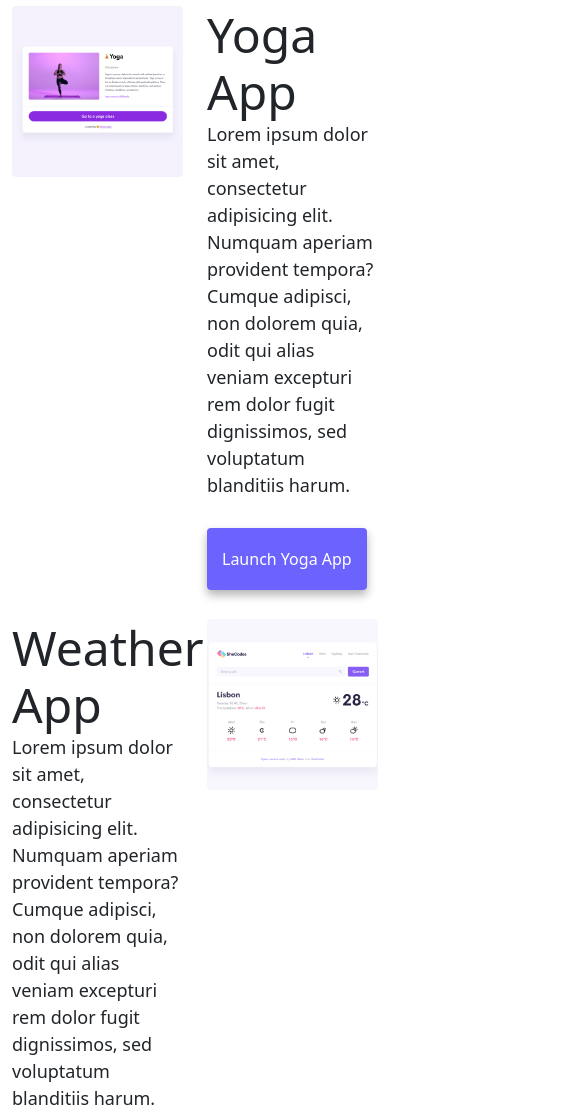
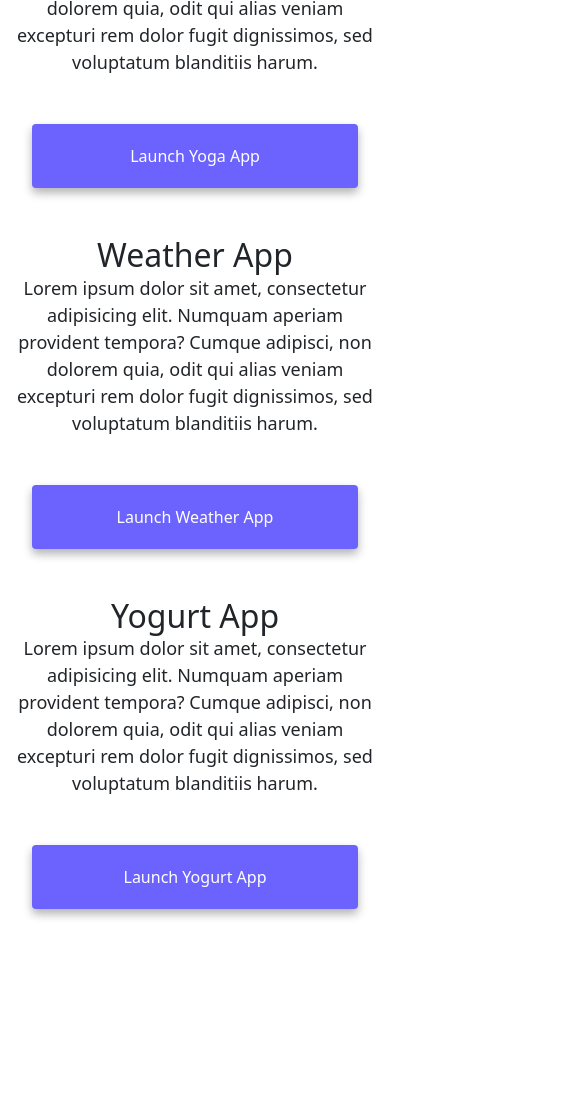
Before and after one commit to OlesiaOk/HomeWorkWeek3, a website: page index.html in a window 390 px wide. Shown: the part 658-1773 px from the top of the page, 563 px wide, since content can reach past the window. After the commit the page ends 1667 px from the top, so only its background shows below. Drawn offline with nearby package versions, Linux system fonts and the light colour scheme.

Commit message:
optimized site for mobil device

```diff
--- a/index.html
+++ b/index.html
@@ -4,7 +4,10 @@
     <meta charset="UTF-8" />
     <meta http-equiv="X-UA-Compatible" content="IE=edge" />
     <meta name="viewport" content="width=device-width, initial-scale=1.0" />
-    <meta name="description" content="Creation of websites and apps using HTML, CSS and JavaScript"
+    <meta
+      name="description"
+      content="Creation of websites and apps using HTML, CSS and JavaScript"
+    />
     <title>Front-end developer Olesia Okhrimenko</title>
 
     <link
@@ -23,7 +26,9 @@
   <body>
     <nav class="navbar navbar-expand-lg navbar-light bg-light fixed-top">
       <div class="container">
-        <a class="navbar-brand" href="index.html" title="Homepage">Olesia Okhrmenko</a>
+        <a class="navbar-brand" href="index.html" title="Homepage"
+          >Olesia Okhrmenko</a
+        >
         <button
           class="navbar-toggler"
           type="button"
@@ -38,15 +43,23 @@
         <div class="collapse navbar-collapse" id="navbarNav">
           <ul class="navbar-nav">
             <li class="nav-item">
-              <a class="nav-link active" aria-current="page" href="index.html" title="Homepage"
+              <a
+                class="nav-link active"
+                aria-current="page"
+                href="index.html"
+                title="Homepage"
                 >Home</a
               >
             </li>
             <li class="nav-item">
-              <a class="nav-link" href="about.html" title="My projects">About me</a>
+              <a class="nav-link" href="about.html" title="My projects"
+                >About me</a
+              >
             </li>
             <li class="nav-item">
-              <a class="nav-link" href="about.html#contact" title="Contacts">Contact me</a>
+              <a class="nav-link" href="about.html#contact" title="Contacts"
+                >Contact me</a
+              >
             </li>
           </ul>
         </div>
@@ -57,15 +70,26 @@
     <h1 class="text-center">Olesia Okhrimenko</h1>
     <h3 class="text-center">🇺🇦 Front-end developer, based in Europe</h3>
     <div class="navigation-links mb-5">
-      <a href="about.html#contact" class="primary-link" title="Contacts">Contact me</a>
-      <a href="about.html" class="secondary-link" title="About Olesia Okhrimenko">About me</a>
+      <a href="about.html#contact" class="primary-link" title="Contacts"
+        >Contact me</a
+      >
+      <a
+        href="about.html"
+        class="secondary-link"
+        title="About Olesia Okhrimenko"
+        >About me</a
+      >
     </div>
     <div class="container">
       <div class="row">
-        <div class="col-6">
-          <img src="images/yoga.png" alt="Yoga App" class="img-fluid rounded" />
+        <div class="col-sm-6">
+          <img
+            src="images/yoga.png"
+            alt="Yoga App"
+            class="img-fluid rounded d-none d-sm-block"
+          />
         </div>
-        <div class="col-6">
+        <div class="col-sm-6">
           <h2 mb-3>Yoga App</h2>
           <p class="mb-5">
             Lorem ipsum dolor sit amet, consectetur adipisicing elit. Numquam
@@ -73,11 +97,13 @@
             qui alias veniam excepturi rem dolor fugit dignissimos, sed
             voluptatum blanditiis harum.
           </p>
-          <a href="#" class="primary-link" title="Yoga project">Launch Yoga App</a>
+          <a href="#" class="primary-link project-link" title="Yoga project"
+            >Launch Yoga App</a
+          >
         </div>
       </div>
       <div class="row mt-5">
-        <div class="col-6">
+        <div class="col-sm-6">
           <h2 mb-3>Weather App</h2>
           <p class="mb-5">
             Lorem ipsum dolor sit amet, consectetur adipisicing elit. Numquam
@@ -85,25 +111,27 @@
             qui alias veniam excepturi rem dolor fugit dignissimos, sed
             voluptatum blanditiis harum.
           </p>
-          <a href="#" class="primary-link" title="Weather project">Launch Weather App</a>
+          <a href="#" class="primary-link project-link" title="Weather project"
+            >Launch Weather App</a
+          >
         </div>
-        <div class="col-6">
+        <div class="col-sm-6">
           <img
             src="images/weather.png"
             alt="Weather App"
-            class="img-fluid rounded"
+            class="img-fluid rounded d-none d-sm-block"
           />
         </div>
       </div>
       <div class="row mt-5">
-        <div class="col-6">
+        <div class="col-sm-6">
           <img
             src="images/yogurt.png"
             alt="Yogurt App"
-            class="img-fluid rounded"
+            class="img-fluid rounded d-none d-sm-block"
           />
         </div>
-        <div class="col-6">
+        <div class="col-sm-6">
           <h2 mb-3>Yogurt App</h2>
           <p class="mb-5">
             Lorem ipsum dolor sit amet, consectetur adipisicing elit. Numquam
@@ -111,7 +139,9 @@
             qui alias veniam excepturi rem dolor fugit dignissimos, sed
             voluptatum blanditiis harum.
           </p>
-          <a href="#" class="primary-link" title="Yogurt project">Launch Yogurt App</a>
+          <a href="#" class="primary-link project-link" title="Yogurt project"
+            >Launch Yogurt App</a
+          >
         </div>
       </div>
     </div>
--- a/style.css
+++ b/style.css
@@ -4,7 +4,7 @@
   --box-shadow: 0 5px 10px rgba(0, 0, 0, 0.3);
 }
 body {
-  margin-top: 100px;
+  margin: 100px 0;
 }
 
 h1,
@@ -86,3 +86,22 @@ p {
 .email-link:hover {
   text-decoration: underline;
 }
+
+@media (max-width: 576px) {
+  h1 {
+    font-size: 48px;
+    line-height: 1.5;
+  }
+  h2 {
+    font-size: 32px;
+    text-align: center;
+  }
+  p {
+    text-align: center;
+  }
+  .project-link {
+    display: block;
+    text-align: center;
+    margin: 0 20px;
+  }
+}
```
Also changed, not shown: about.html (+8 -5 lines).
